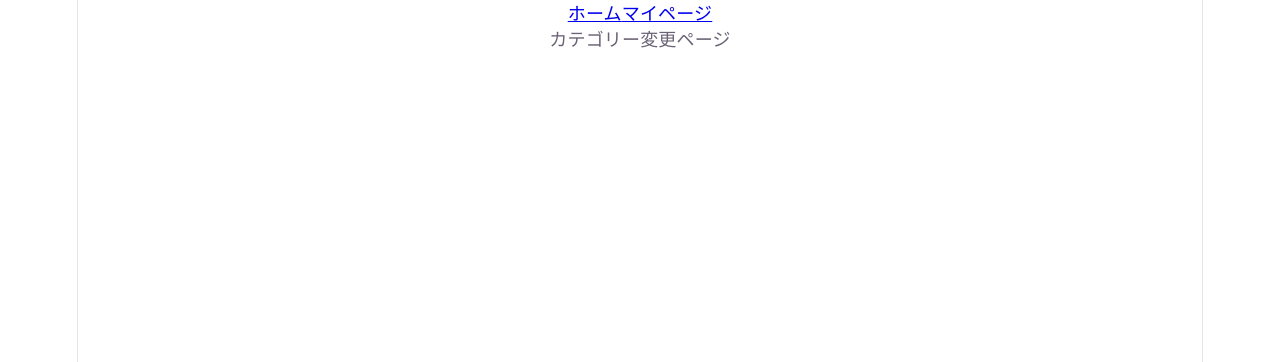
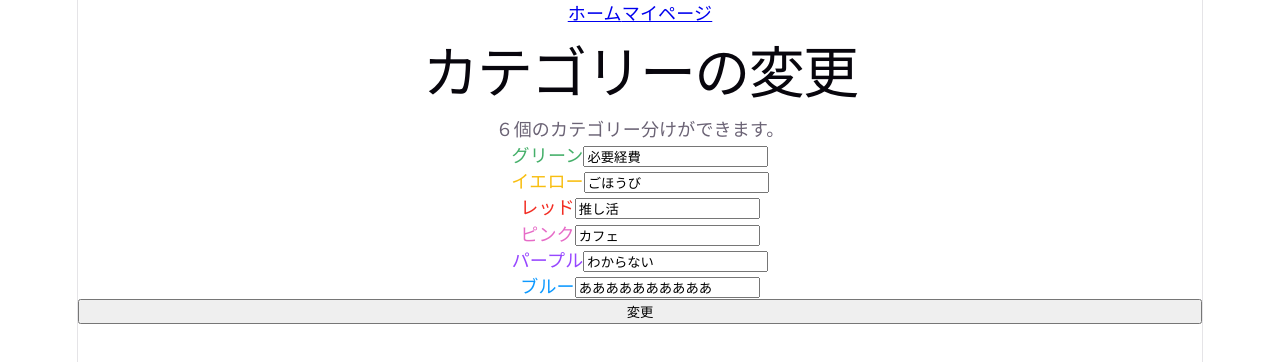
Before and after one commit to hayami-dev/omakakakeibo-front, a React (Vite) app: page /user/categories in a window 1280 px wide. Shown: the top 362 px of the page. Built offline with nearby package versions, Linux system fonts and the light colour scheme.

Commit message:
Categories.jsxにカテゴリの値を入力して、それをローカルストレージに送る機能の一時コミット

```diff
--- a/src/pages/user/Categories.jsx
+++ b/src/pages/user/Categories.jsx
@@ -1,7 +1,44 @@
+import { activeCategoriesAtom } from "../../service/categoryService";
+import { useAtom } from "jotai";
+
 export default function Categories() {
+  const [activeCategories, setActiveCategories] = useAtom(activeCategoriesAtom);
+
+  // リアルタイムで変更を監視
+  // 渡されたcat.id,e.target.valueをそれぞれ引数へ
+  const handleInputChange = (id, newName) => {
+    setActiveCategories((prev) =>
+      prev.map((cat) => (cat.id === id ? { ...cat, name: newName } : cat)),
+    );
+  };
+
+  const onSend = () => {};
+
   return (
     <>
-      <p>カテゴリー変更ページ</p>
+      <h1>カテゴリーの変更</h1>
+      <p>６個のカテゴリー分けができます。</p>
+      <section className="category-input-area">
+        {activeCategories.map((cat, index) => {
+          return (
+            <div key={cat.id}>
+              <label
+                htmlFor={`activeCategories-${index}`}
+                style={{ color: cat.style.code }}
+              >
+                {cat.style.label}
+              </label>
+              <input
+                type="text"
+                id={`activeCategories-${index}`}
+                value={cat.name}
+                onChange={(e) => handleInputChange(cat.id, e.target.value)}
+              />
+            </div>
+          );
+        })}
+      </section>
+      <button onClick={onSend}>変更</button>
     </>
   );
 }
--- /dev/null
+++ b/src/service/categoryService.js
@@ -0,0 +1,132 @@
+import { atom } from "jotai";
+
+// 初期値
+export const INITIAL_CATEGORIES = [
+  { id: "c1", name: "必要経費", colorIndex: 0 },
+  { id: "c2", name: "ごほうび", colorIndex: 1 },
+  { id: "c3", name: "推し活", colorIndex: 2 },
+  { id: "c4", name: "カフェ", colorIndex: 3 },
+  { id: "c5", name: "わからない", colorIndex: 4 },
+  { id: "c6", name: "ああああああああああ", colorIndex: 5 },
+];
+
+// 色のマスター定義
+const COLOR_MAP = [
+  {
+    label: "グリーン",
+    code: "#44AF69",
+    bgCode: "#EFF8F2",
+    disabledCode: "#476A54",
+  },
+  {
+    label: "イエロー",
+    code: "#F8BE10",
+    bgCode: "#FEF9EA",
+    disabledCode: "#867035",
+  },
+  {
+    label: "レッド",
+    code: "#F22C22",
+    bgCode: "#FEECEB",
+    disabledCode: "#833C38",
+  },
+  {
+    label: "ピンク",
+    code: "#E66BC7",
+    bgCode: "#FDF1FA",
+    disabledCode: "#8E4B7D",
+  },
+  {
+    label: "パープル",
+    code: "#9747FF",
+    bgCode: "#F6EEFF",
+    disabledCode: "#633A99",
+  },
+  {
+    label: "ブルー",
+    code: "#0D99FF",
+    bgCode: "#E9F6FF",
+    disabledCode: "#316285",
+  },
+];
+
+// 現役のカテゴリー
+const STORAGE_KEY_ACTIVE = "myCategories_active";
+
+// 過去のカテゴリー
+const STORAGE_KEY_ARCHIVED = "myCategories_archived";
+
+/**
+ * カテゴリ一覧を取得する
+ * @returns {Array} カテゴリオブジェクトの配列 (LocalStorageが空なら初期値)
+ */
+export const getActiveCategories = () => {
+  const saved = localStorage.getItem(STORAGE_KEY_ACTIVE);
+  if (!saved) {
+    // 初回は初期配列をMapに変換して返す
+    return INITIAL_CATEGORIES.reduce(
+      (acc, cur) => ({ ...acc, [cur.id]: cur }),
+      {},
+    );
+  }
+  return JSON.parse(saved);
+};
+
+/**
+ * 過去ログを取得
+ * @returns {Array} カテゴリオブジェクトの配列
+ */
+export const getArchivedCategories = () => {
+  const saved = localStorage.getItem(STORAGE_KEY_ARCHIVED);
+  return saved ? JSON.parse(saved) : {};
+};
+
+/* Atomの定義 */
+// 大元のAtom id,name,colorIndexのみ
+const activeBaseAtom = atom(getActiveCategories());
+
+// baseDataをもとに整形
+export const activeCategoriesAtom = atom(
+  // 読み取り用
+  (get) => {
+    const baseDate = get(activeBaseAtom);
+    // baseDataがMapならObject.valuesで配列化、配列ならそのまま
+    const categoriesArray = Array.isArray(baseDate)
+      ? baseDate
+      : Object.values(baseDate);
+
+    // colorIndexを元にstyleプロパティを含めて返す
+    return categoriesArray
+      .map((cat) => ({
+        ...cat,
+        // マスタ情報をJoin
+        style: COLOR_MAP[cat.colorIndex] || { label: "未設定", code: "gray" },
+      }))
+      .sort((a, b) => a.colorIndex - b.colorIndex);
+  },
+  // 変更用 生データのatomを更新できるようにする
+  (get, set, newValue) => {
+    const nextValue =
+      typeof newValue === "function"
+        ? newValue(get(activeCategoriesAtom))
+        : newValue;
+    // newValue(配列)を保存用Mapへ変換する
+    const nextMap = nextValue.reduce((acc, cat) => {
+      //styleプロパティを外す
+      const { style, ...rest } = cat;
+      acc[cat.id] = rest;
+      return acc;
+    }, {});
+    set(activeBaseAtom, nextMap);
+  },
+);
+export const ArchivedCategoriesAtom = atom(getArchivedCategories());
+
+/**
+ * カテゴリ一覧をLocalStorageに保存する
+ * @param {Array} categories - 保存したいカテゴリの配列
+ */
+export const saveCategories = (categories) => {
+  localStorage.setItem(STORAGE_KEY_ACTIVE, JSON.stringify(categories));
+  return categories;
+};
```
